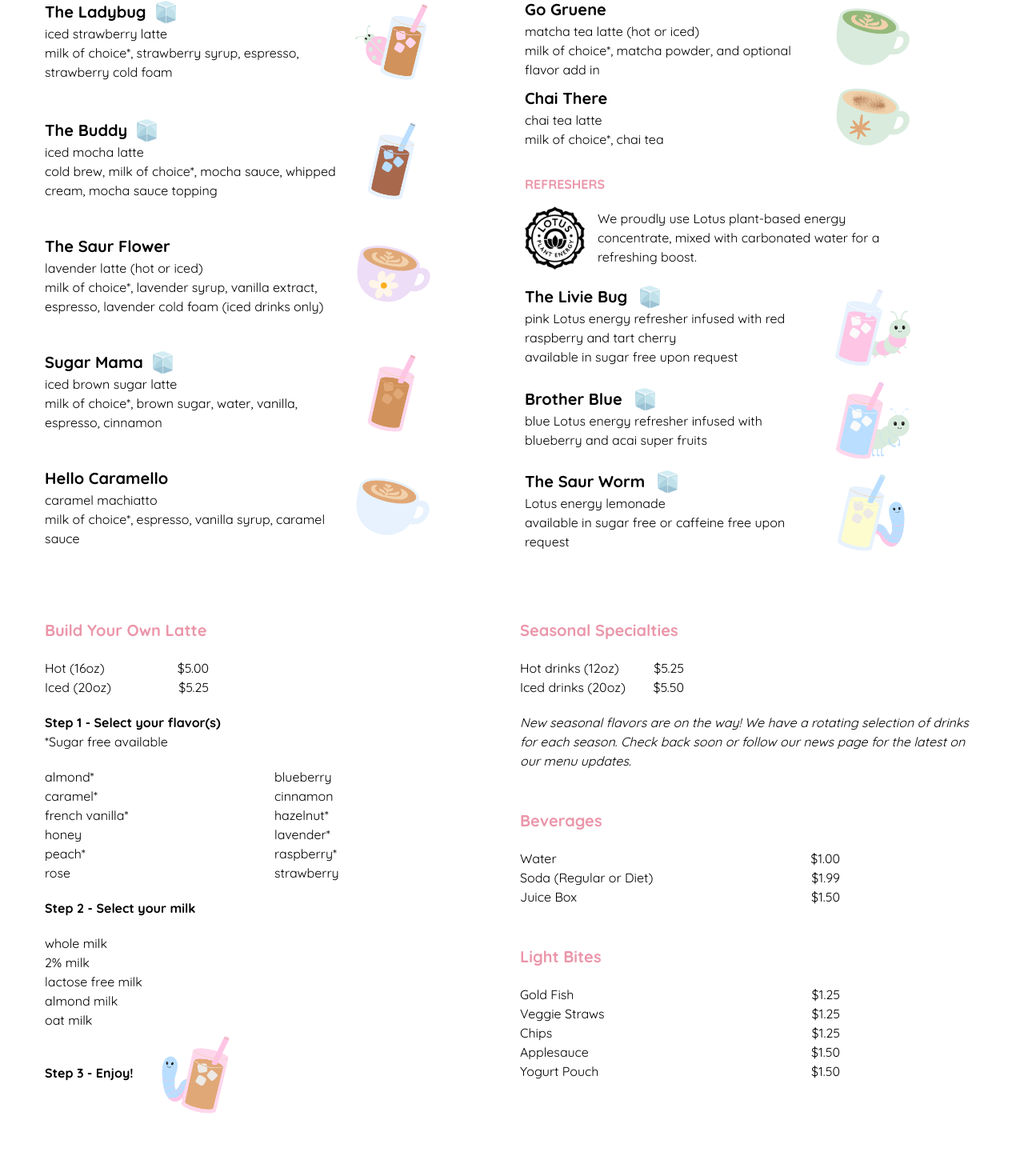
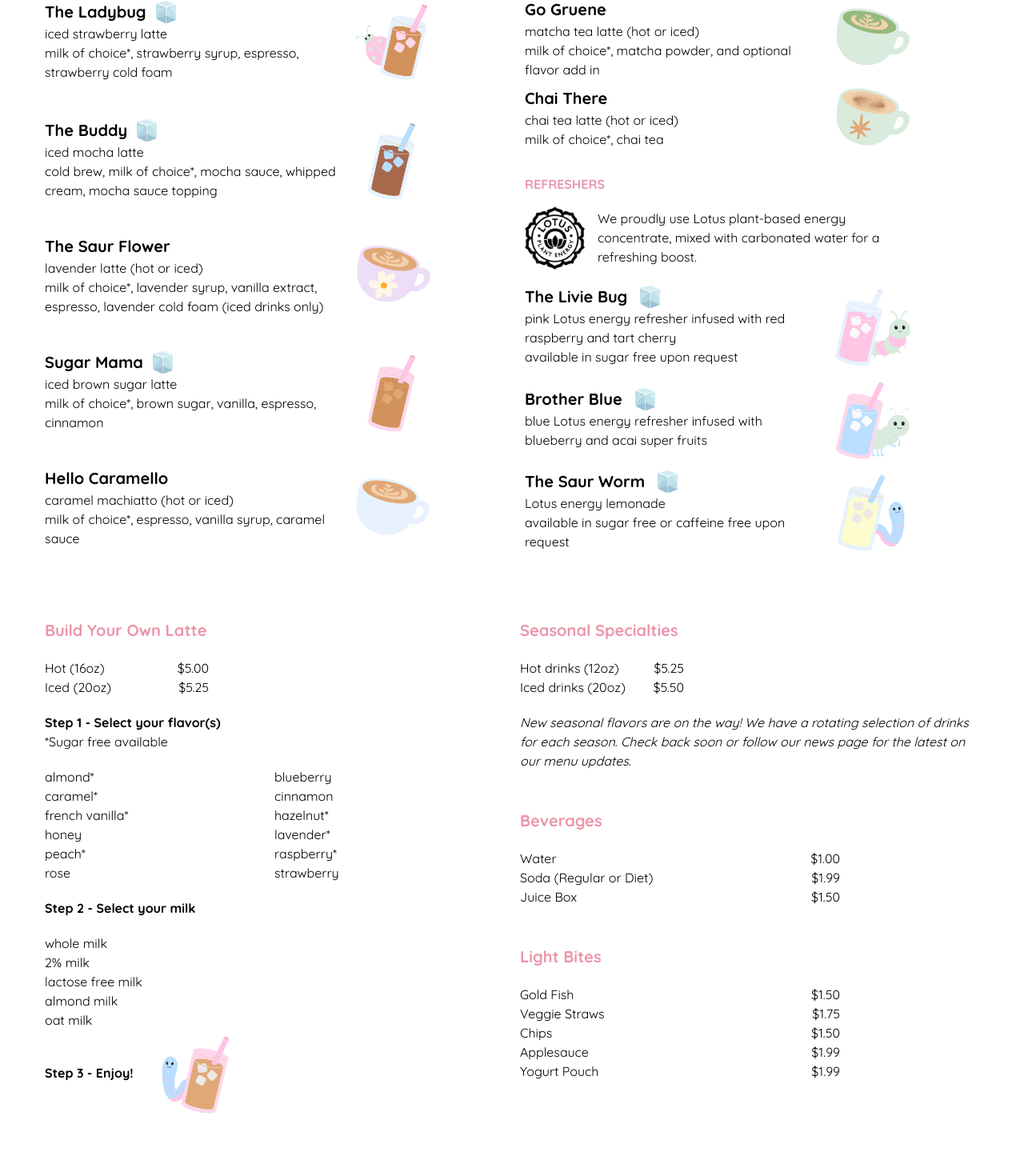
Before and after one commit to the-fun-bug/the-fun-bug, a Next.js app: page /cafe in a window 1280 px wide. Shown: the part 1122-2592 px from the top of the page at 80% size. Built offline with nearby package versions, Linux system fonts and the light colour scheme.

Commit message:
update pricing and drinks

```diff
--- a/src/components/cafe/CafeMenu.tsx
+++ b/src/components/cafe/CafeMenu.tsx
@@ -76,7 +76,7 @@ function Specialties() {
           drinkName: 'Sugar Mama',
           secondaryName: 'iced brown sugar latte',
           drinkDescription:
-            'milk of choice*, brown sugar, water, vanilla, espresso, cinnamon',
+            'milk of choice*, brown sugar, vanilla, espresso, cinnamon',
           icedOnly: true,
           image: sugarMamaImg,
           drinkType: 'tall',
@@ -84,7 +84,7 @@ function Specialties() {
         },
         {
           drinkName: 'Hello Caramello',
-          secondaryName: 'caramel machiatto',
+          secondaryName: 'caramel machiatto (hot or iced)',
           drinkDescription:
             'milk of choice*, espresso, vanilla syrup, caramel sauce',
           icedOnly: false,
@@ -109,7 +109,7 @@ function Specialties() {
         },
         {
           drinkName: 'Chai There',
-          secondaryName: 'chai tea latte',
+          secondaryName: 'chai tea latte (hot or iced)',
           drinkDescription: 'milk of choice*, chai tea',
           icedOnly: false,
           image: chaiThereImg,
@@ -461,23 +461,23 @@ function LightBites() {
         <div className="">
           <div className="flex justify-between w-full max-w-[400px]">
             <p>Gold Fish</p>
-            <p>$1.25</p>
+            <p>$1.50</p>
           </div>
           <div className="flex justify-between w-full max-w-[400px]">
             <p>Veggie Straws</p>
-            <p>$1.25</p>
+            <p>$1.75</p>
           </div>
           <div className="flex justify-between w-full max-w-[400px]">
             <p>Chips</p>
-            <p>$1.25</p>
+            <p>$1.50</p>
           </div>
           <div className="flex justify-between w-full max-w-[400px]">
             <p>Applesauce</p>
-            <p>$1.50</p>
+            <p>$1.99</p>
           </div>
           <div className="flex justify-between w-full max-w-[400px]">
             <p>Yogurt Pouch</p>
-            <p>$1.50</p>
+            <p>$1.99</p>
           </div>
         </div>
       </div>
```
